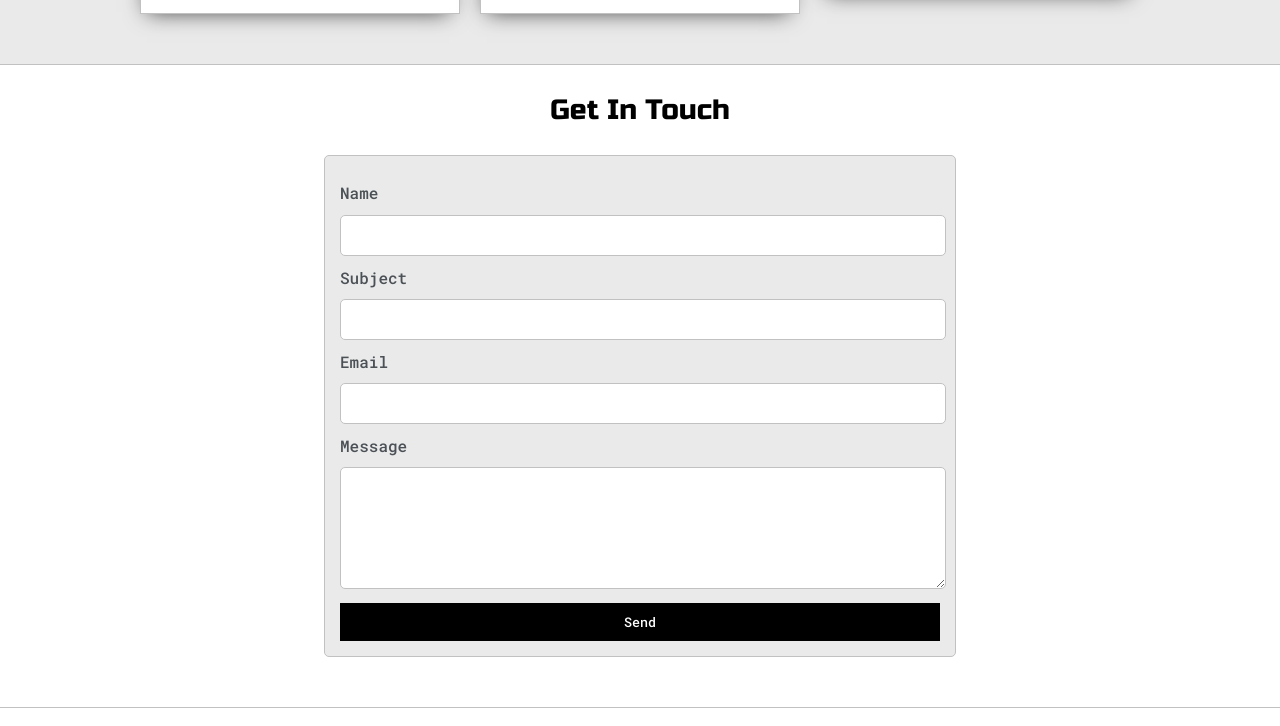
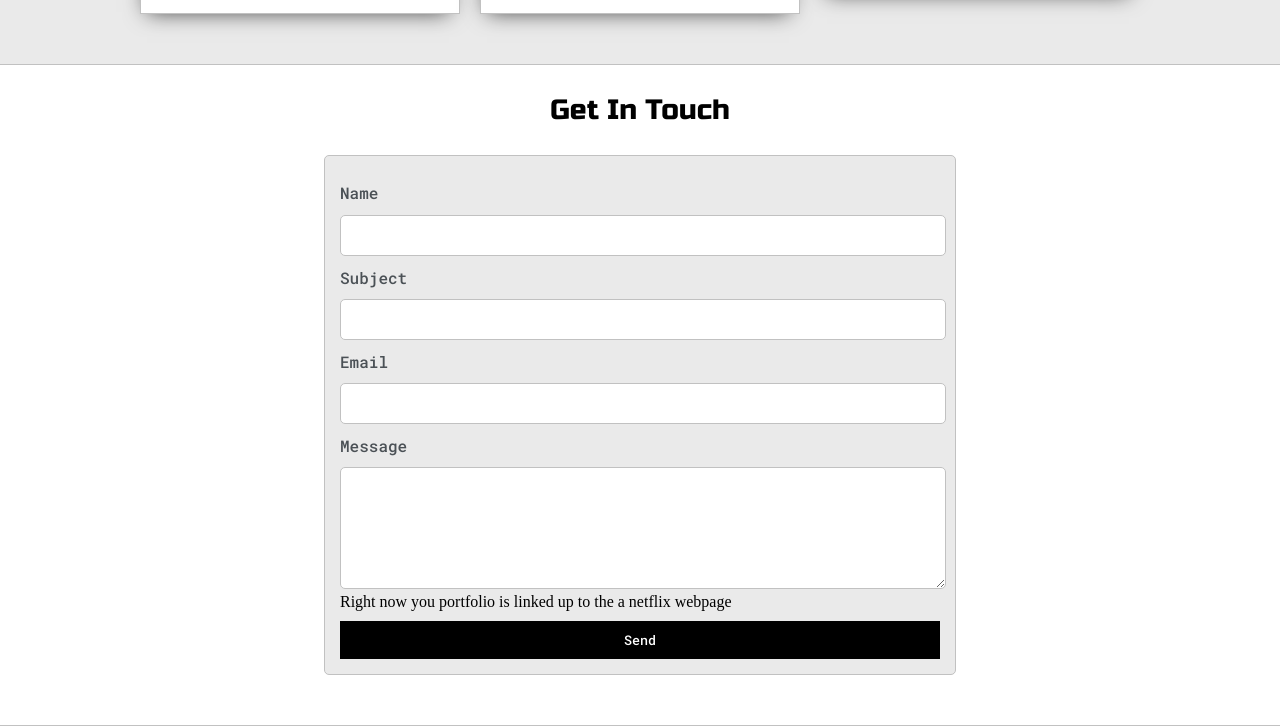
Before and after one commit to jmeegan2/Portfolio-Site, a website: page index.html in a window 1280 px wide. Shown: the part 1694-2420 px from the top of the page. Drawn offline with Linux system fonts and the light colour scheme.

Commit message:
updated color

```diff
--- a/default.css
+++ b/default.css
@@ -34,6 +34,7 @@ h1, h2, h3, h4, h5, h6, strong{
 	color: var(--mainText);
 	font-family: 'Russo One', sans-serif;
 	font-weight: 500;
+
 }
 
 p, li, span, label, input, textarea{
--- a/index.html
+++ b/index.html
@@ -186,6 +186,7 @@
 				<label>Message</label>
 				<textarea class="input-field" name="message"></textarea>
 
+				Right now you portfolio is linked up to the a netflix webpage
 				<input id="submit-btn" type="submit" value="Send">
 				<input type="hidden" name="_next" value="https://eager-poincare-73c1ab.netlify.app/thankyou.html">
 			</form>
--- /dev/null
+++ b/thankYouPage.css
@@ -0,0 +1,3 @@
+html{
+    background-color: cadetblue;
+}
```
Also changed, not shown: thankYouPage.html (renamed from thankyou.html, +5 -1 lines).
